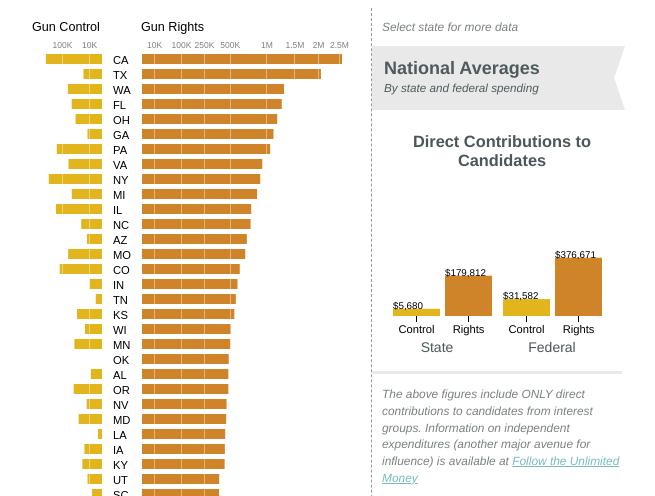
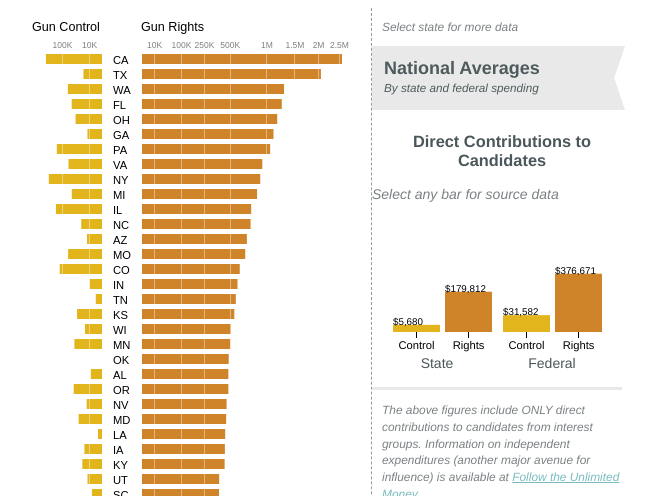
Before and after one commit to sunlightlabs/gun-data-explorer, a plain HTML site: page index.html in a window 1280 px wide. Shown: the top 496 px of the page, without its empty margins (318-973 px from the left). Drawn offline with Linux system fonts and the light colour scheme.

Commit message:
added tip for clicking bars

```diff
--- a/index.html
+++ b/index.html
@@ -17,6 +17,7 @@
             <h3 id="miniChartTitle">
                 Direct Contributions to Candidates
             </h3>
+                <span class="tip">Select any bar for source data</span>
             <div id="ibLeftChartContainer" class="miniChartContainer">
                 <svg id="stateMiniChart"></svg>
                 <div id="stateMiniChartTitle" class="miniChartTitle">State</div>
```
